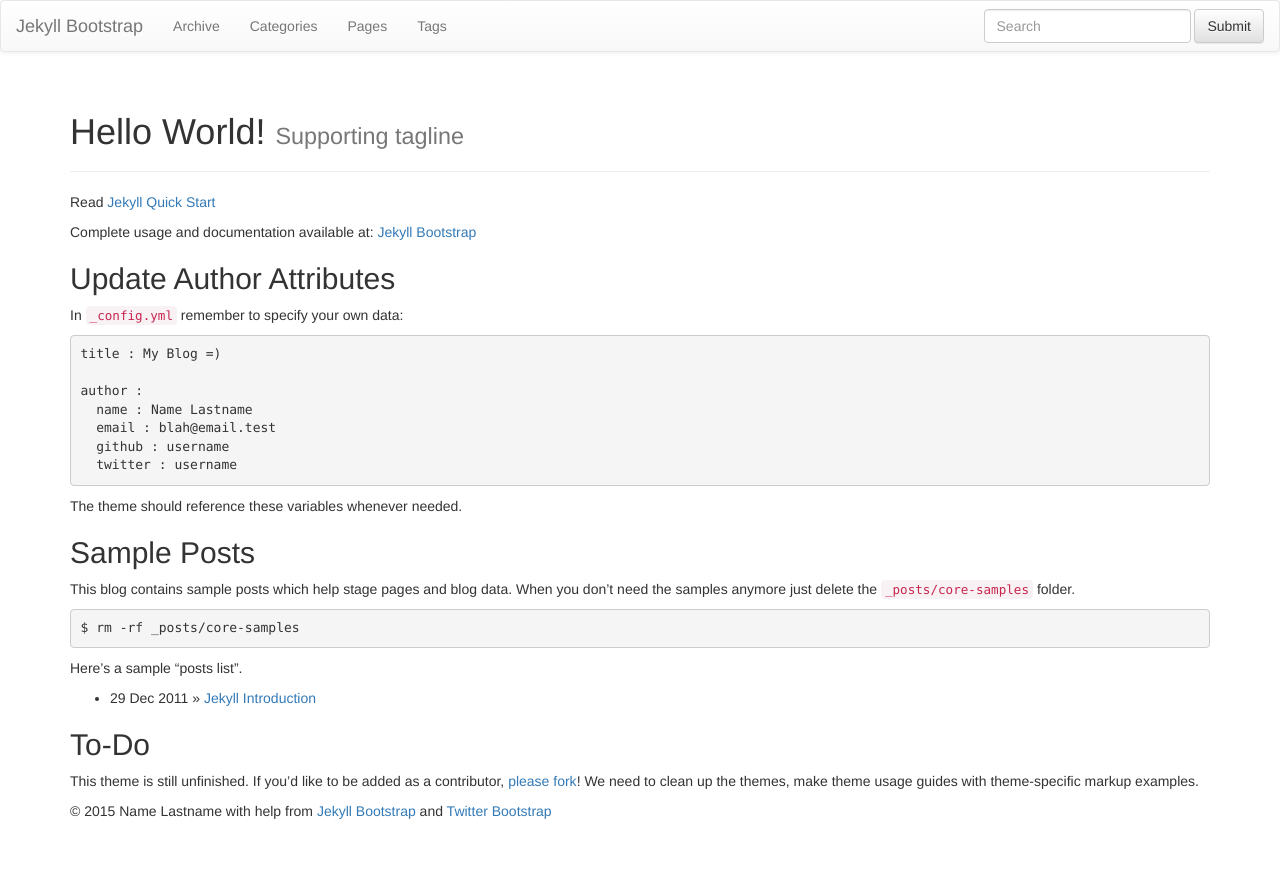
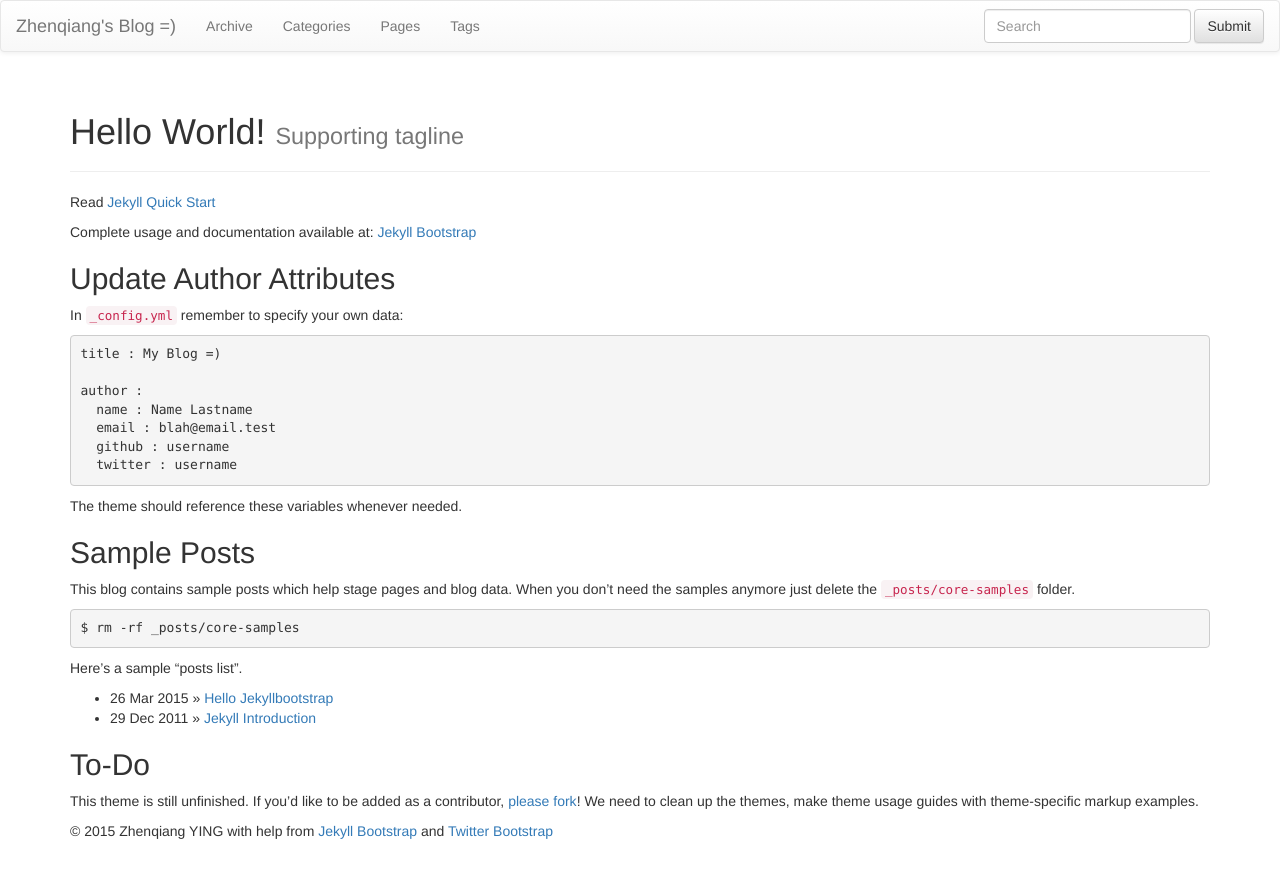
Before and after one commit to baidut/baidut.github.io, a Jekyll site: the page built from index.md, in a window 1280 px wide. Shown: the top 878 px of the page. Built offline with Jekyll 4.4.1, drawn with Linux system fonts in a browser that asks for light colours; nearby versions of some CDN libraries; library files that are not in the unit come from our copies.

```diff
--- a/_config.yml
+++ b/_config.yml
@@ -8,12 +8,12 @@ highlighter: pygments
 # Themes are encouraged to use these universal variables
 # so be sure to set them if your theme uses them.
 #
-title : Jekyll Bootstrap
+title : Zhenqiang's Blog =)
 tagline: Site Tagline
 author :
-  name : Name Lastname
-  email : blah@email.test
-  github : username
+  name : Zhenqiang YING
+  email : yingzhenqiang@163.com
+  github : baidut
   twitter : username
   feedburner : feedname
 
```
Also changed, not shown: _posts/2015-3-26-Hello-Jekyllbootstrap.md (added, +21 -0 lines).
